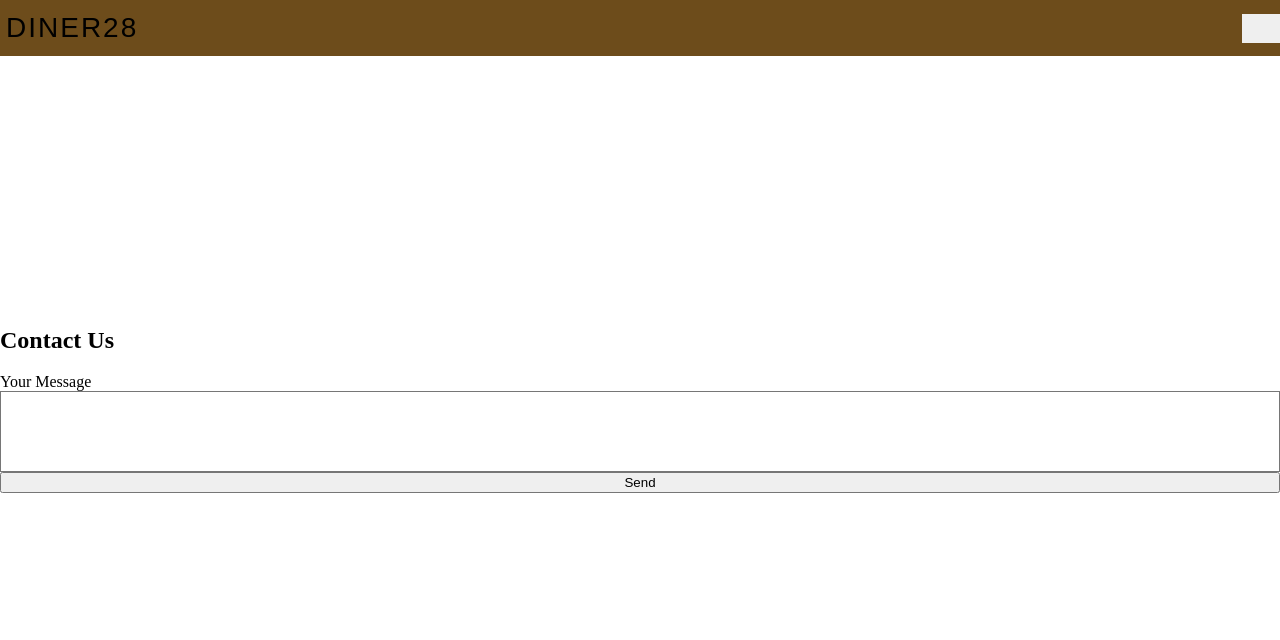
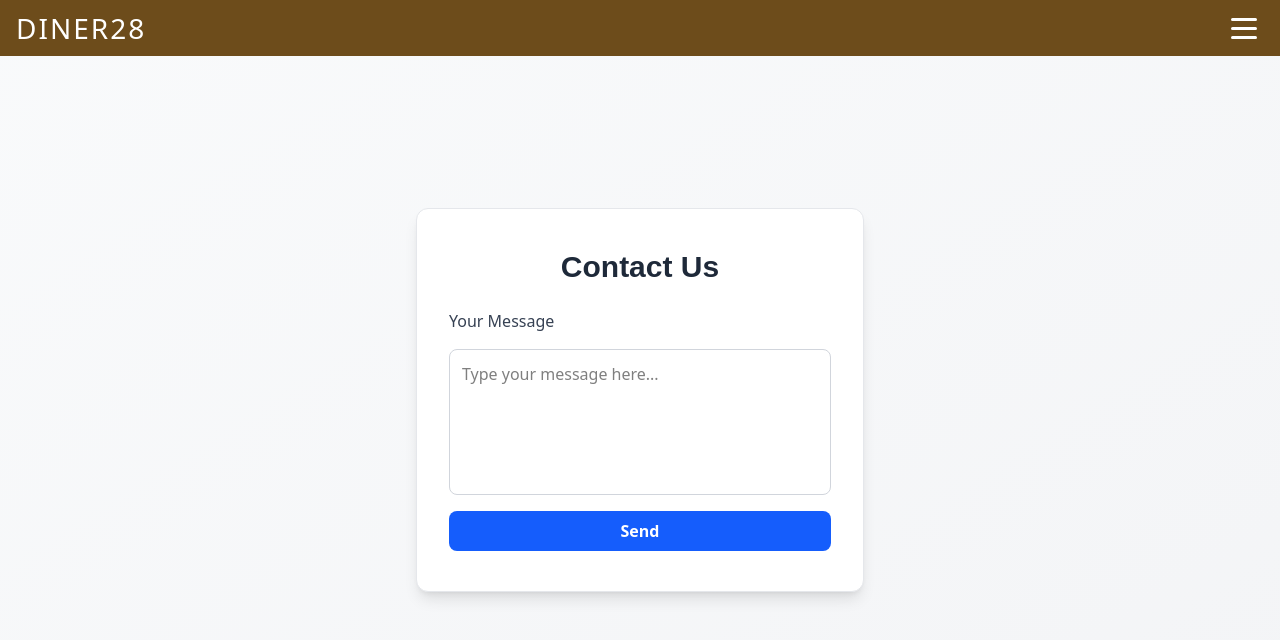
Before and after one commit to Lycos-Blanza/final-project-group3-webdevt, a React (Vite) app in the folder frontend/: page /contact-us in a window 1280 px wide. Shown: the top 640 px of the page. Built offline with nearby package versions, Linux system fonts and the light colour scheme.

Commit message:
Initial Design

```diff
--- a/frontend/src/index.css
+++ b/frontend/src/index.css
@@ -1,3 +1,5 @@
+@import "tailwindcss";
+
 @tailwind base;
 @tailwind components;
 @tailwind utilities;
--- a/frontend/src/pages/ContactUs.jsx
+++ b/frontend/src/pages/ContactUs.jsx
@@ -22,30 +22,36 @@ export default function ContactUs() {
   }
 
   return (
-    <div className="flex flex-col items-center justify-center min-h-screen bg-gray-50">
-      <div className="bg-white p-8 rounded shadow-md w-full max-w-md">
-        <h2 className="text-2xl font-bold mb-4 text-gray-800">Contact Us</h2>
-        <form onSubmit={handleSubmit} className="flex flex-col">
-          <label className="mb-2 text-gray-700 font-medium" htmlFor="message">
+    <div className="flex items-center justify-center min-h-screen bg-gradient-to-br from-gray-50 to-gray-100">
+      <div className="w-full max-w-md bg-white border border-gray-200 rounded-xl shadow-lg px-8 py-10">
+        <h2
+          className="text-3xl font-bold mb-6 text-gray-800 text-center"
+          style={{ fontFamily: 'var(--headline-font)' }}
+        >
+          Contact Us
+        </h2>
+        <form onSubmit={handleSubmit} className="flex flex-col gap-4">
+          <label className="text-gray-700 font-medium" htmlFor="message">
             Your Message
           </label>
           <textarea
             id="message"
-            className="border border-gray-300 rounded p-2 mb-4 resize-none focus:outline-none focus:ring-2 focus:ring-blue-400"
+            className="border border-gray-300 rounded-lg p-3 resize-none focus:outline-none focus:ring-2 focus:ring-blue-400 transition"
             rows={5}
             value={message}
             onChange={e => setMessage(e.target.value)}
             required
+            placeholder="Type your message here..."
           />
           <button
             type="submit"
-            className="bg-blue-600 text-white py-2 px-4 rounded hover:bg-blue-700 transition"
+            className="bg-blue-600 text-white font-semibold py-2 rounded-lg hover:bg-blue-700 transition"
           >
             Send
           </button>
         </form>
         {sent && (
-          <div className="mt-4 text-green-600 font-semibold">
+          <div className="mt-6 text-green-600 font-semibold text-center">
             Message sent! We'll get back to you soon.
           </div>
         )}
--- a/frontend/src/pages/Homepage.jsx
+++ b/frontend/src/pages/Homepage.jsx
@@ -42,6 +42,7 @@ export default function Homepage() {
                 leading-[0.9]
                 drop-shadow-[0_4px_16px_rgba(0,0,0,0.45)]
                 max-[700px]:text-[3rem]
+                tex
               "
             >
               WELCOME TO
```
